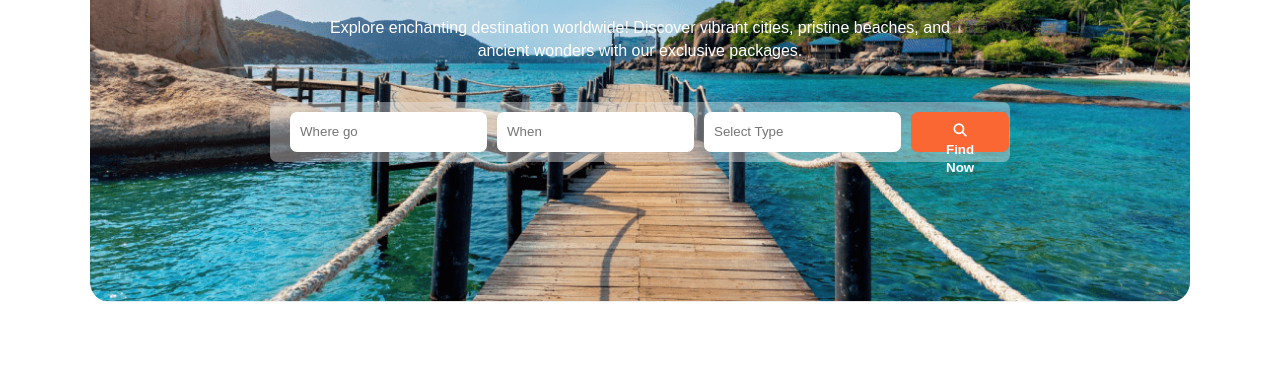
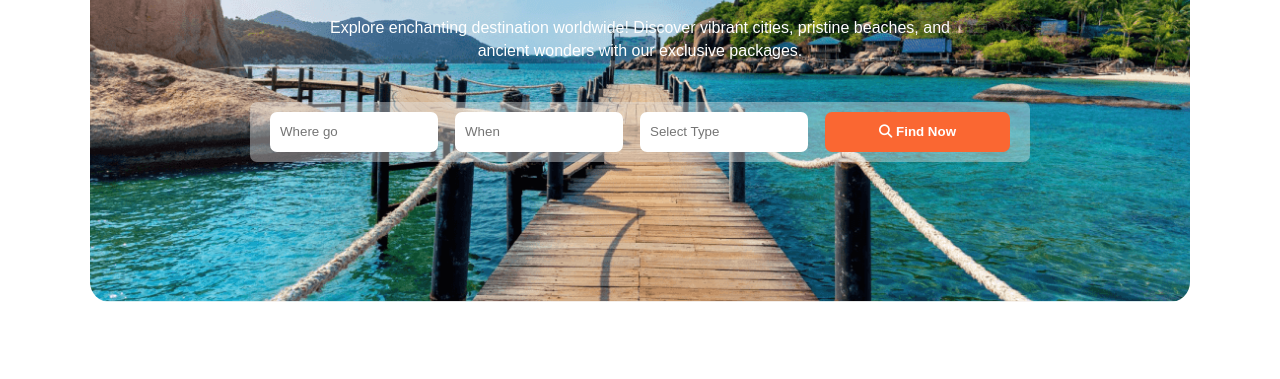
Before and after one commit to SkZihan/Assignment-02, a plain HTML site: page index.html in a window 1280 px wide. Shown: the part 297-676 px from the top of the page. Drawn offline with Linux system fonts and the light colour scheme.

Commit message:
Responsive Travel Website Completed

```diff
--- a/styles/travel.css
+++ b/styles/travel.css
@@ -13,6 +13,21 @@ header,
 main {
     margin: 0 90px;
 }
+
+.primary-button,
+.book-now-button {
+    color: white;
+    font-weight: 800;
+    background-color: rgb(250, 103, 50);
+    padding: 10px 35px;
+    border-radius: 7px;
+    border: none;
+}
+
+.primary-text {
+    color: rgb(250, 103, 50);
+}
+
 
 /* Heading section */
 .nav-container {
@@ -67,7 +82,7 @@ main {
     background-position: center;
     background-size: cover;
     border-radius: 20px;
-    padding: 100px 180px;
+    padding: 100px 0px;
     text-align: center;
 }
 
@@ -80,39 +95,30 @@ main {
     color: white;
     padding: 0 60px;
     font-size: 1rem;
-    margin: 20px 0px;
+    margin: 20px 180px;
 }
 
 .banner-input {
     display: grid;
     grid-template-columns: 1fr 1fr 1fr 1fr;
     grid-template-rows: 40px;
-    gap: 10px;
     background-color: rgba(228, 228, 228, 0.418);
-    margin: 40px 0px;
+    margin: 40px 160px;
     padding: 10px 20px;
     border-radius: 7px;
 }
 
 .banner-input input {
+    width: 80%;
     padding: 12px 10px;
     border-radius: 7px;
     border: none;
 }
 
-.primary-button,
-.book-now-button {
-    color: white;
-    font-weight: 800;
-    background-color: rgb(250, 103, 50);
-    padding: 10px 35px;
-    border-radius: 7px;
-    border: none;
+.banner-input .primary-button {
+    padding: 10px;
 }
 
-.primary-text {
-    color: rgb(250, 103, 50);
-}
 
 /* Popular Tours Section */
 .tours {
@@ -584,11 +590,15 @@ main {
         margin: 10px 0px;
     }
 
-    /* fixed */
     .banner-input {
         grid-template-columns: 1fr;
         margin: 30px 10px;
+        gap: 10px;
         padding: 15px;
+    }
+
+    .banner-input input {
+        width: auto;
     }
 
     .tours {
```
